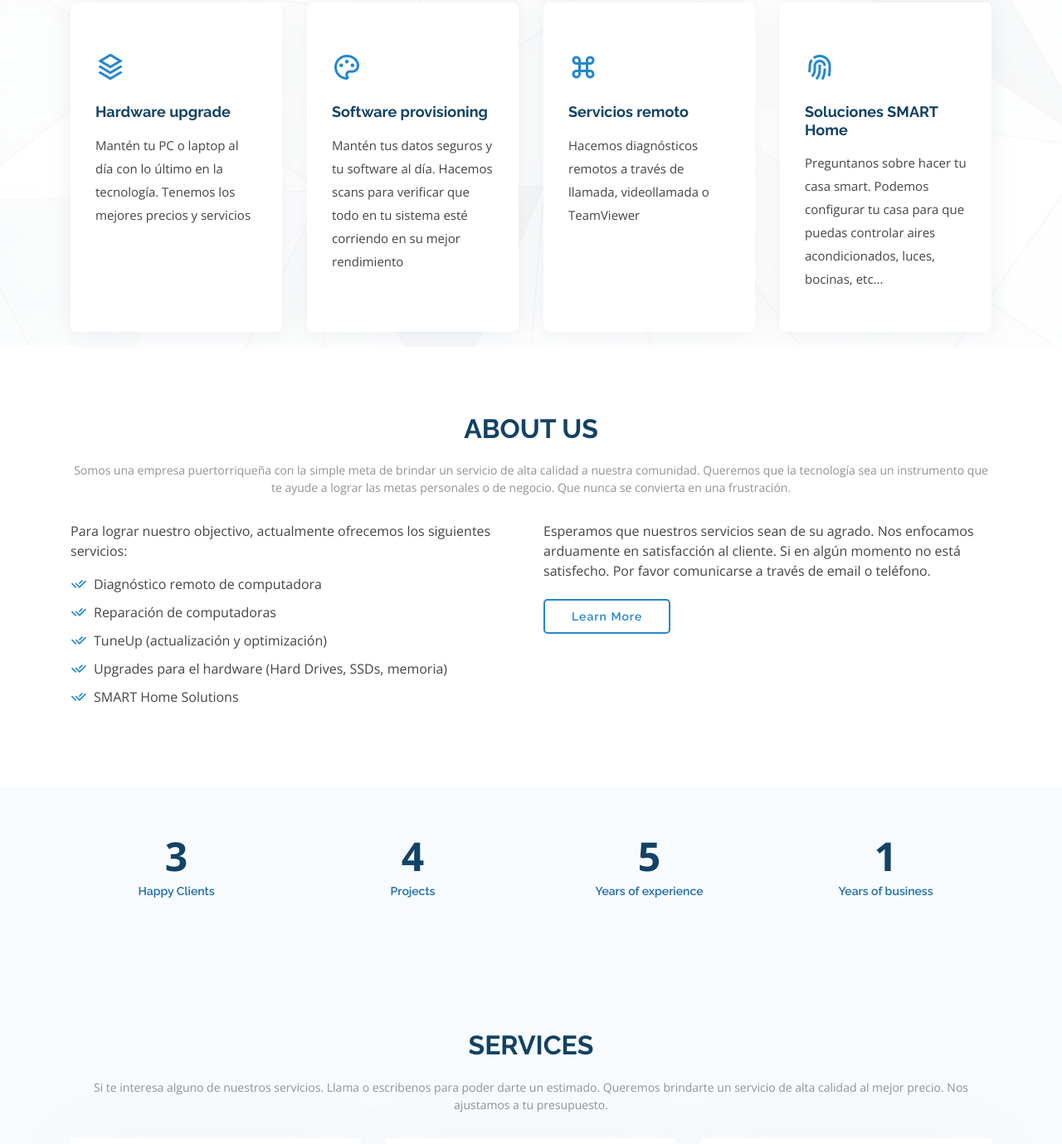
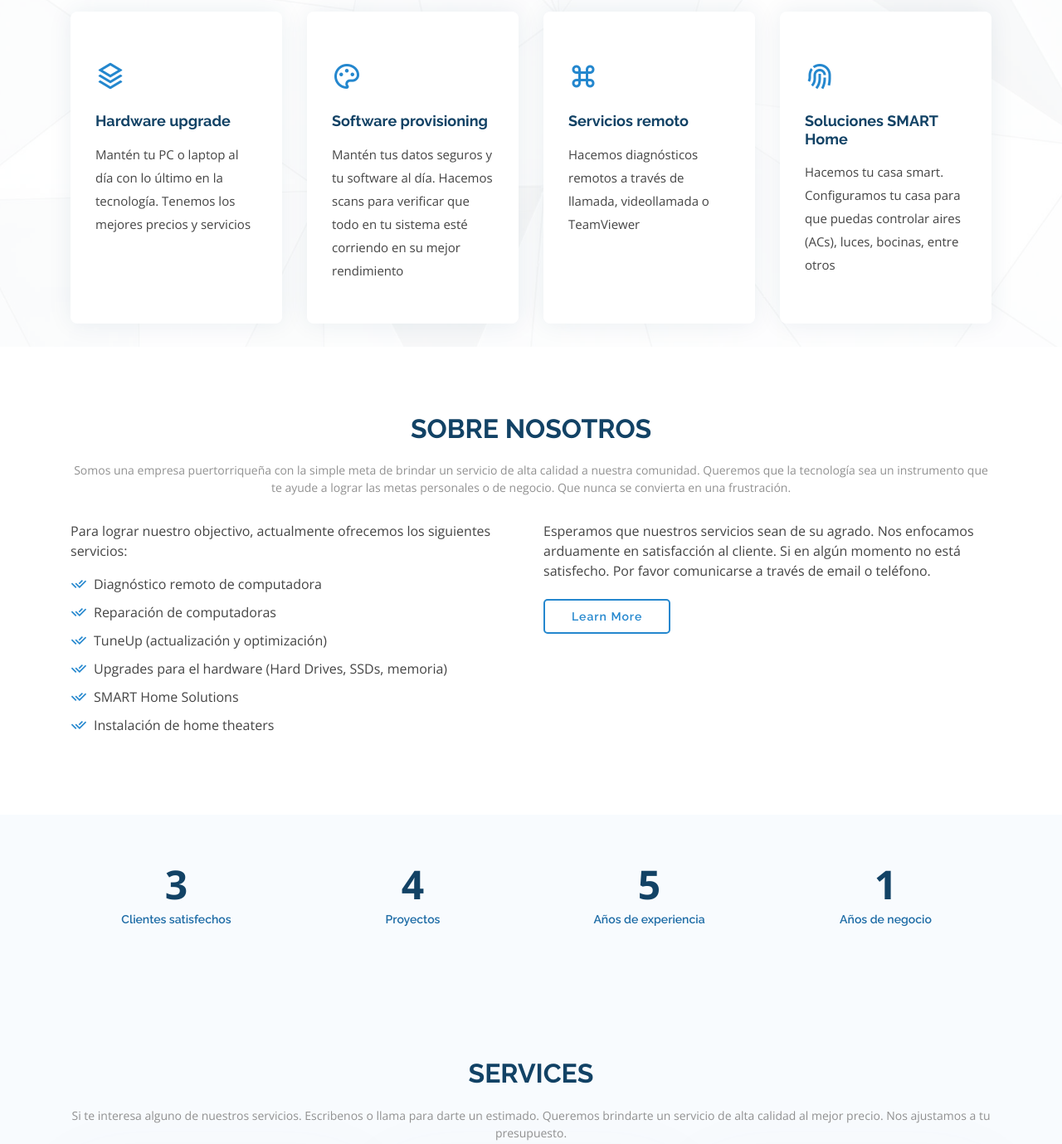
Before and after one commit to emilianocolon/emilianocolon.github.io, a plain HTML site: page index.html in a window 1280 px wide. Shown: the part 382-1761 px from the top of the page at 83% size. Drawn offline with nearby package versions, Linux system fonts and the light colour scheme.

Commit message:
Updating messages

```diff
--- a/index.html
+++ b/index.html
@@ -123,7 +123,7 @@
           <div class="icon-box">
             <div class="icon"><i class="ri-fingerprint-line"></i></div>
             <h4 class="title"><a href="">Soluciones SMART Home</a></h4>
-            <p class="description">Preguntanos sobre hacer tu casa smart. Podemos configurar tu casa para que puedas controlar aires acondicionados, luces, bocinas, etc...</p>
+            <p class="description">Hacemos tu casa smart. Configuramos tu casa para que puedas controlar aires (ACs), luces, bocinas, entre otros</p>
           </div>
         </div>
 
@@ -138,7 +138,7 @@
       <div class="container" data-aos="fade-up">
 
         <div class="section-title">
-          <h2>About Us</h2>
+          <h2>Sobre nosotros</h2>
           <p>Somos una empresa puertorriqueña con la simple meta de brindar un servicio de alta calidad a nuestra comunidad. Queremos que la tecnología sea un instrumento que te ayude a lograr las metas personales o de negocio. Que nunca se convierta en una frustración. </p>
         </div>
 
@@ -153,6 +153,7 @@
               <li><i class="ri-check-double-line"></i> TuneUp (actualización y optimización)</li>
               <li><i class="ri-check-double-line"></i> Upgrades para el hardware (Hard Drives, SSDs, memoria)</li>
               <li><i class="ri-check-double-line"></i> SMART Home Solutions</li>
+              <li><i class="ri-check-double-line"></i> Instalación de home theaters</li>
             </ul>
           </div>
           <div class="col-lg-6 pt-4 pt-lg-0">
@@ -175,28 +176,28 @@
           <div class="col-lg-3 col-md-5 col-6 d-md-flex align-items-md-stretch">
             <div class="count-box">
               <span data-toggle="counter-up">3</span>
-              <p>Happy Clients</p>
+              <p>Clientes satisfechos</p>
             </div>
           </div>
 
           <div class="col-lg-3 col-md-5 col-6 d-md-flex align-items-md-stretch">
             <div class="count-box">
               <span data-toggle="counter-up">4</span>
-              <p>Projects</p>
+              <p>Proyectos</p>
             </div>
           </div>
 
           <div class="col-lg-3 col-md-5 col-6 d-md-flex align-items-md-stretch">
             <div class="count-box">
               <span data-toggle="counter-up">5</span>
-              <p>Years of experience</p>
+              <p>Años de experiencia</p>
             </div>
           </div>
 
           <div class="col-lg-3 col-md-5 col-6 d-md-flex align-items-md-stretch">
             <div class="count-box">
               <span data-toggle="counter-up">1</span>
-              <p>Years of business</p>
+              <p>Años de negocio</p>
             </div>
           </div>
 
@@ -355,7 +356,7 @@
 
         <div class="section-title">
           <h2>Services</h2>
-          <p>Si te interesa alguno de nuestros servicios. Llama o escribenos para poder darte un estimado. Queremos brindarte un servicio de alta calidad al mejor precio. Nos ajustamos a tu presupuesto.</p>
+          <p>Si te interesa alguno de nuestros servicios. Escribenos o llama para darte un estimado. Queremos brindarte un servicio de alta calidad al mejor precio. Nos ajustamos a tu presupuesto.</p>
         </div>
 
         <div class="row">
@@ -448,7 +449,7 @@
         <div class="text-center">
           <h3>Call To Action</h3>
           <p> Duis aute irure dolor in reprehenderit in voluptate velit esse cillum dolore eu fugiat nulla pariatur. Excepteur sint occaecat cupidatat non proident, sunt in culpa qui officia deserunt mollit anim id est laborum.</p>
-          <a class="cta-btn" href="#">Call To Action</a>
+          <a class="cta-btn" href="#contact">Call To Action</a>
         </div>
       </div>
     </section><!-- End Cta Section -->
@@ -877,7 +878,7 @@
       <div class="container">
         <div class="row">
 
-          <div class="col-lg-3 col-md-6 footer-contact">
+          <div class="col-lg-6 col-md-6 footer-contact">
             <h3>SMART Technologies PR</h3>
             <p>
               170 Calle Monterrey<br>
@@ -892,10 +893,8 @@
             <h4>Useful Links</h4>
             <ul>
               <li><i class="bx bx-chevron-right"></i> <a href="#">Home</a></li>
-              <li><i class="bx bx-chevron-right"></i> <a href="#">About us</a></li>
-              <li><i class="bx bx-chevron-right"></i> <a href="#">Services</a></li>
-              <li><i class="bx bx-chevron-right"></i> <a href="#">Terms of service</a></li>
-              <li><i class="bx bx-chevron-right"></i> <a href="#">Privacy policy</a></li>
+              <li><i class="bx bx-chevron-right"></i> <a href="#about">About us</a></li>
+              <li><i class="bx bx-chevron-right"></i> <a href="#services">Services</a></li>
             </ul>
           </div>
 
@@ -914,20 +913,6 @@
     </div>
 
     <div class="container d-md-flex py-4">
-      <!--
-      <div class="mr-md-auto text-center text-md-left">
-        <div class="copyright">
-          &copy; Copyright <strong><span>OnePage</span></strong>. All Rights Reserved
-        </div>
-        <div class="credits">
-          All the links in the footer should remain intact.
-          You can delete the links only if you purchased the pro version.
-          Licensing information: https://bootstrapmade.com/license/
-          Purchase the pro version with working PHP/AJAX contact form: https://bootstrapmade.com/onepage-multipurpose-bootstrap-template/
-          Designed by <a href="https://bootstrapmade.com/">BootstrapMade</a>
-        </div>
-      </div>
-      -->
       <div class="social-links text-center text-md-right pt-3 pt-md-0">
         <a href="#" class="twitter"><i class="bx bxl-twitter"></i></a>
         <a href="#" class="facebook"><i class="bx bxl-facebook"></i></a>
```
